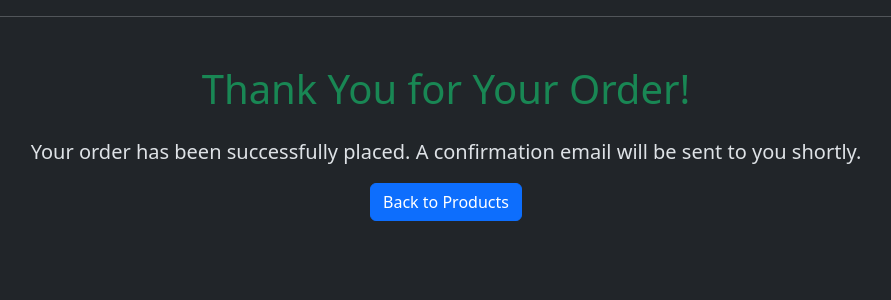
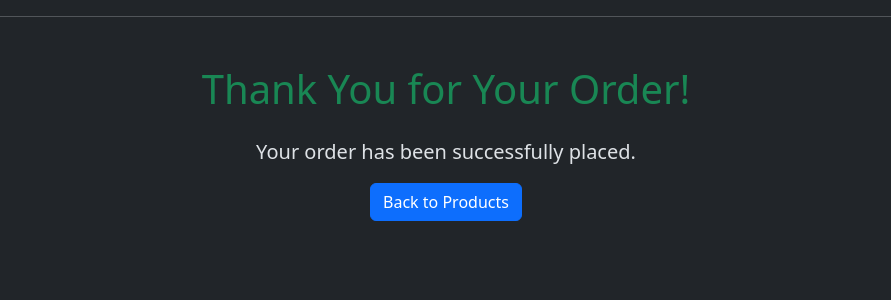
Before and after one commit to dhyan2815/DP-s-Baazar-Basic-Ecommerce-site, a Django app: page /orders/confirmation/ in a window 1280 px wide. Shown: the part 106-406 px from the top of the page, without its empty margins (194-1085 px from the left). Run offline with Django 5.2, Linux system fonts and the light colour scheme; the visitor is signed in with stand-in values (Sample User, id 1).

Commit message:
text edit

```diff
--- a/orders/templates/orders/order_confirmation.html
+++ b/orders/templates/orders/order_confirmation.html
@@ -14,7 +14,7 @@
     <div class="container my-5">
         <div class="text-center">
             <h1 class="text-success mb-4">Thank You for Your Order!</h1>
-            <p class="lead mb-3">Your order has been successfully placed. A confirmation email will be sent to you shortly.</p>
+            <p class="lead mb-3">Your order has been successfully placed.</p>
             <a href="{% url 'product_list' %}" class="btn btn-primary">Back to Products</a>
         </div>
     </div>
```
